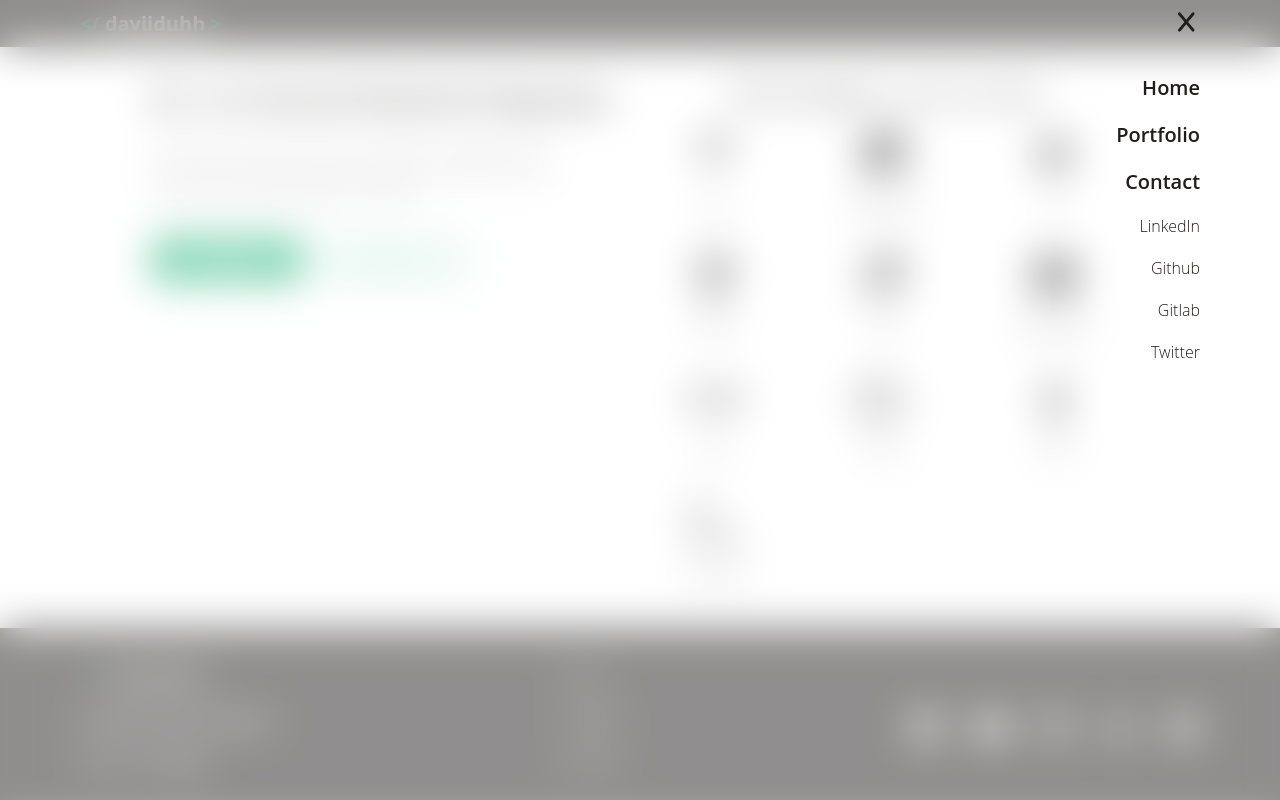
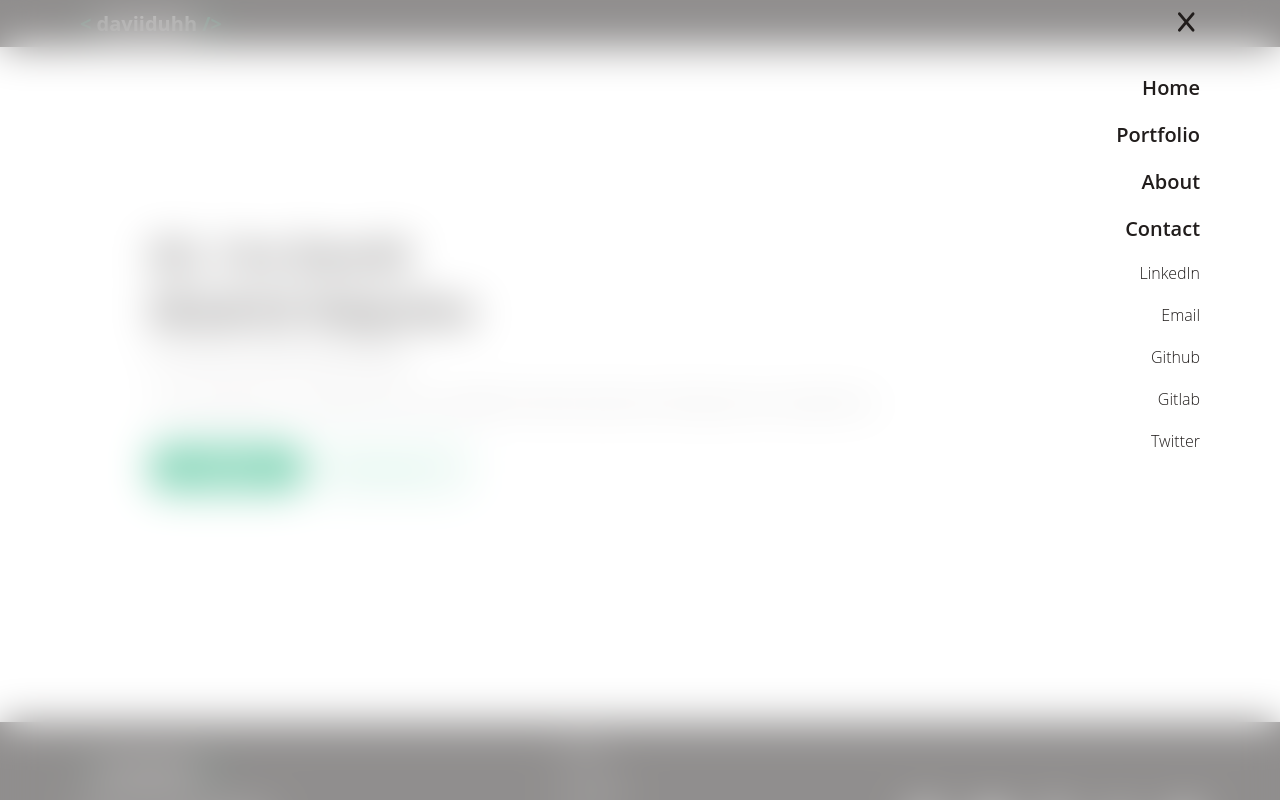
Before and after one commit to Daviiduhh/portfolio2022, a Vue app: page / in a window 1280 px wide. Both pictures are taken after a click on the button 1184 px from the left and 23 px from the top of the page. Shown: the top 800 px of the page. Built offline with nearby package versions, Linux system fonts and the light colour scheme.

Commit message:
Cambios en home y links agregados de menu, footer y contact

```diff
--- a/src/components/Header.vue
+++ b/src/components/Header.vue
@@ -23,32 +23,42 @@
       <router-link to="/portfolio" class="menu__nav__link" @click="showMenu">
         Portfolio
       </router-link>
+      <router-link to="/about" class="menu__nav__link" @click="showMenu">
+        About
+      </router-link>
       <router-link to="/contact" class="menu__nav__link" @click="showMenu">
         Contact
       </router-link>
       <a
-        href=""
+        href="https://www.linkedin.com/in/daviiduhh/"
         class="menu__nav__social"
         target="_blank"
         rel="noopener noreferrer"
         >LinkedIn</a
       >
       <a
-        href=""
+        href="mailto: daviiduhhs@gmail.com"
+        class="menu__nav__social"
+        target="_blank"
+        rel="noopener noreferrer"
+        >Email</a
+      >
+      <a
+        href="https://github.com/Daviiduhh"
         class="menu__nav__social"
         target="_blank"
         rel="noopener noreferrer"
         >Github</a
       >
       <a
-        href=""
+        href="https://gitlab.com/Daviiduhh"
         class="menu__nav__social"
         target="_blank"
         rel="noopener noreferrer"
         >Gitlab</a
       >
       <a
-        href=""
+        href="https://twitter.com/Daviiduhh"
         class="menu__nav__social"
         target="_blank"
         rel="noopener noreferrer"
@@ -86,7 +96,7 @@ export default {
   margin-bottom: 30px;
   padding: 10px;
 
-  background-color: #211D1C;
+  background-color: #211d1c;
 
   &__logo {
     &__title {
@@ -102,11 +112,11 @@ export default {
       }
 
       &::before {
-        content: "</";
+        content: "<";
         color: #04aa6d;
       }
       &::after {
-        content: ">";
+        content: "/>";
         color: #04aa6d;
       }
     }
@@ -151,7 +161,7 @@ export default {
 
     &__x {
       background-color: transparent;
-      color: #211D1C;
+      color: #211d1c;
       border: none;
       cursor: pointer;
 
@@ -176,7 +186,7 @@ export default {
 
     &__link,
     &__social {
-      color: #211D1C;
+      color: #211d1c;
       font-weight: 600;
       font-size: 20px;
       text-decoration: none;
@@ -191,7 +201,7 @@ export default {
     &__social {
       font-weight: 300;
       font-size: 16px;
-      color: #211D1C;
+      color: #211d1c;
     }
   }
 }
--- a/src/router/index.js
+++ b/src/router/index.js
@@ -17,6 +17,11 @@ const routes = [
     component: () => import(/* webpackChunkName: "about" */ '../views/Portfolio.vue')
   },
   {
+    path: '/about',
+    name: 'About',
+    component: () => import(/* webpackChunkName: "about" */ '../views/About.vue')
+  },
+  {
     path: '/contact',
     name: 'Contact',
     component: () => import('../views/Contact.vue')
--- a/src/views/About.vue
+++ b/src/views/About.vue
@@ -1,5 +1,130 @@
 <template>
-  <div class="about">
-    <h1>This is an about page</h1>
+  <div class="about container">
+    <h1>About</h1>
+    <div class="about__skills">
+      <h2 class="about__skills__title">Technologies I use to work</h2>
+      <div class="about__skills__skill vue">
+        <fa class="about__skills__skill__icon" :icon="['fab', 'vuejs']" />
+        <p class="about__skills__skill__name">Vue</p>
+      </div>
+      <div class="about__skills__skill js">
+        <fa class="about__skills__skill__icon" :icon="['fab', 'js']" />
+        <p class="about__skills__skill__name">JavaScript</p>
+      </div>
+      <div class="about__skills__skill git">
+        <fa class="about__skills__skill__icon" :icon="['fab', 'git-alt']" />
+        <p class="about__skills__skill__name">Git</p>
+      </div>
+      <div class="about__skills__skill html">
+        <fa class="about__skills__skill__icon" :icon="['fab', 'html5']" />
+        <p class="about__skills__skill__name">HTML</p>
+      </div>
+      <div class="about__skills__skill css">
+        <fa class="about__skills__skill__icon" :icon="['fab', 'css3']" />
+        <p class="about__skills__skill__name">CSS</p>
+      </div>
+      <div class="about__skills__skill bootstrap">
+        <fa class="about__skills__skill__icon" :icon="['fab', 'bootstrap']" />
+        <p class="about__skills__skill__name">Bootstrap</p>
+      </div>
+      <div class="about__skills__skill npm">
+        <fa class="about__skills__skill__icon" :icon="['fab', 'npm']" />
+        <p class="about__skills__skill__name">npm</p>
+      </div>
+      <div class="about__skills__skill sass">
+        <fa class="about__skills__skill__icon" :icon="['fab', 'sass']" />
+        <p class="about__skills__skill__name">SASS</p>
+      </div>
+      <div class="about__skills__skill gulp">
+        <fa class="about__skills__skill__icon" :icon="['fab', 'gulp']" />
+        <p class="about__skills__skill__name">Gulp</p>
+      </div>
+      <div class="about__skills__skill terminal">
+        <fa class="about__skills__skill__icon" icon="terminal" />
+        <p class="about__skills__skill__name">Terminal</p>
+      </div>
+    </div>
   </div>
 </template>
+
+<style lang="scss">
+.about {
+  &__skills {
+    display: grid;
+    grid-template-columns: repeat(4, 1fr);
+    gap: 20px;
+
+    &__title {
+      grid-column: 1 / 5;
+      text-align: center;
+      margin: 0;
+    }
+
+    &__skill {
+      text-align: center;
+      color: #211d1c;
+      transition: color 0.3s;
+      cursor: pointer;
+
+      &:active {
+        transform: scale(0.9);
+      }
+
+      &__icon {
+        font-size: 3rem;
+      }
+    }
+  }
+}
+
+.vue {
+  &:hover {
+    color: #3fb984;
+  }
+}
+.js {
+  &:hover {
+    color: #fcdc00;
+  }
+}
+.git {
+  &:hover {
+    color: #f64d27;
+  }
+}
+.html {
+  &:hover {
+    color: #e34c26;
+  }
+}
+.css {
+  &:hover {
+    color: #00ace4;
+  }
+}
+.bootstrap {
+  &:hover {
+    color: #7111f5;
+  }
+}
+.npm {
+  &:hover {
+    color: #cc3534;
+  }
+}
+.sass {
+  &:hover {
+    color: #c56394;
+  }
+}
+.gulp {
+  &:hover {
+    color: #eb4a4b;
+  }
+}
+.terminal {
+  &:hover {
+    color: #04aa6d;
+  }
+}
+</style>
--- a/src/views/Home.vue
+++ b/src/views/Home.vue
@@ -1,11 +1,10 @@
 <template>
   <div class="home container">
     <div class="home__about">
-      <h1 class="home__about__title">Hi, I'm David Madrid Nápoles</h1>
+      <h1 class="home__about__title">Hi, I'm David <br/> Madrid Nápoles</h1>
+      <h2 class="home__about__subtitle">Frontend web developer</h2>
       <h4 class="home__about__desc">
-        Lorem ipsum, dolor sit amet consectetur adipisicing elit. Nostrum minima
-        neque alias magnam architecto quis id corrupti quod reprehenderit
-        suscipit!
+        I have experience crafting solid and scalable frontend products with great user experience.
       </h4>
       <div class="home__about__btns">
         <router-link class="home__btns__btn btn" to="/portfolio">
@@ -18,68 +17,32 @@
         </button>
       </div>
     </div>
-    <div class="home__skills">
-      <h2 class="home__skills__title">Technologies I use to work</h2>
-      <div class="home__skills__skill vue">
-        <fa class="home__skills__skill__icon" :icon="['fab', 'vuejs']" />
-        <p class="home__skills__skill__name">Vue</p>
-      </div>
-      <div class="home__skills__skill js">
-        <fa class="home__skills__skill__icon" :icon="['fab', 'js']" />
-        <p class="home__skills__skill__name">JavaScript</p>
-      </div>
-      <div class="home__skills__skill git">
-        <fa class="home__skills__skill__icon" :icon="['fab', 'git-alt']" />
-        <p class="home__skills__skill__name">Git</p>
-      </div>
-      <div class="home__skills__skill html">
-        <fa class="home__skills__skill__icon" :icon="['fab', 'html5']" />
-        <p class="home__skills__skill__name">HTML</p>
-      </div>
-      <div class="home__skills__skill css">
-        <fa class="home__skills__skill__icon" :icon="['fab', 'css3']" />
-        <p class="home__skills__skill__name">CSS</p>
-      </div>
-      <div class="home__skills__skill bootstrap">
-        <fa class="home__skills__skill__icon" :icon="['fab', 'bootstrap']" />
-        <p class="home__skills__skill__name">Bootstrap</p>
-      </div>
-      <div class="home__skills__skill npm">
-        <fa class="home__skills__skill__icon" :icon="['fab', 'npm']" />
-        <p class="home__skills__skill__name">npm</p>
-      </div>
-      <div class="home__skills__skill sass">
-        <fa class="home__skills__skill__icon" :icon="['fab', 'sass']" />
-        <p class="home__skills__skill__name">SASS</p>
-      </div>
-      <div class="home__skills__skill gulp">
-        <fa class="home__skills__skill__icon" :icon="['fab', 'gulp']" />
-        <p class="home__skills__skill__name">Gulp</p>
-      </div>
-      <div class="home__skills__skill terminal">
-        <fa class="home__skills__skill__icon" icon="terminal" />
-        <p class="home__skills__skill__name">Terminal</p>
-      </div>
-    </div>
   </div>
 </template>
 
 <style lang="scss">
 .home {
-  display: grid;
-  grid-template-columns: repeat(1, 1fr);
   text-align: left;
+  padding: 150px 0;
 
   &__about {
     &__title {
       margin: 0;
       color: #211d1c;
+      font-size: 40px;
+      font-weight: 900;
+    }
+
+    &__subtitle {
+      margin: 0;
       margin-bottom: 20px;
+      font-weight: 300;
     }
 
     &__desc {
       margin: 0;
       font-weight: 300;
+      font-size: 18px;
       margin-bottom: 30px;
 
       width: 90%;
@@ -93,92 +56,6 @@
       margin-bottom: 50px;
     }
   }
-
-  &__skills {
-    display: grid;
-    grid-template-columns: repeat(3, 1fr);
-    gap: 20px;
-
-    &__title {
-      grid-column: 1 / 4;
-      text-align: center;
-      margin: 0;
-    }
-
-    &__skill {
-      text-align: center;
-      color: #211d1c;
-      transition: color 0.3s;
-      cursor: pointer;
-
-      &:active {
-        transform: scale(0.9);
-      }
-
-      &__icon {
-        font-size: 3rem;
-      }
-    }
-  }
 }
 
-// .vue, .html, .css, .js, .npm, .git, .bootstrap, .terminal, .gulp, .sass {
-// }
-
-.vue {
-  &:hover {
-    color: #3fb984;
-  }
-}
-.js {
-  &:hover {
-    color: #fcdc00;
-  }
-}
-.git {
-  &:hover {
-    color: #f64d27;
-  }
-}
-.html {
-  &:hover {
-    color: #e34c26;
-  }
-}
-.css {
-  &:hover {
-    color: #00ace4;
-  }
-}
-.bootstrap {
-  &:hover {
-    color: #7111f5;
-  }
-}
-.npm {
-  &:hover {
-    color: #cc3534;
-  }
-}
-.sass {
-  &:hover {
-    color: #c56394;
-  }
-}
-.gulp {
-  &:hover {
-    color: #eb4a4b;
-  }
-}
-.terminal {
-  &:hover {
-    color: #04aa6d;
-  }
-}
-
-@media (min-width: 768px) {
-  .home {
-    grid-template-columns: repeat(2, 1fr);
-  }
-}
 </style>
--- a/src/views/Portfolio.vue
+++ b/src/views/Portfolio.vue
@@ -14,8 +14,13 @@
       <router-link class="portfolio__cta__contact btn" to="/contact">
         Contact me
       </router-link>
-      <a class="portfolio__cta__see btn--secondary">
-        <fa class="" :icon="['fab', 'github']" />
+      <a
+        href="https://github.com/Daviiduhh"
+        class="portfolio__cta__see btn--secondary"
+        target="_blank"
+        rel="noopener noreferrer"
+      >
+        <fa class="portfolio__cta__see__icon" :icon="['fab', 'github']" />
         See more
       </a>
     </div>
@@ -98,6 +103,7 @@ export default {
 
 @media (min-width: 1024px) {
   .portfolio {
+    padding: 20px 50px;
     &__cta {
       display: flex;
       flex-direction: column;
```
Also changed, not shown: src/components/Footer.vue (+10 -7 lines), src/views/Contact.vue (+37 -11 lines). Lines whose indentation alone changed are shown as unchanged.
